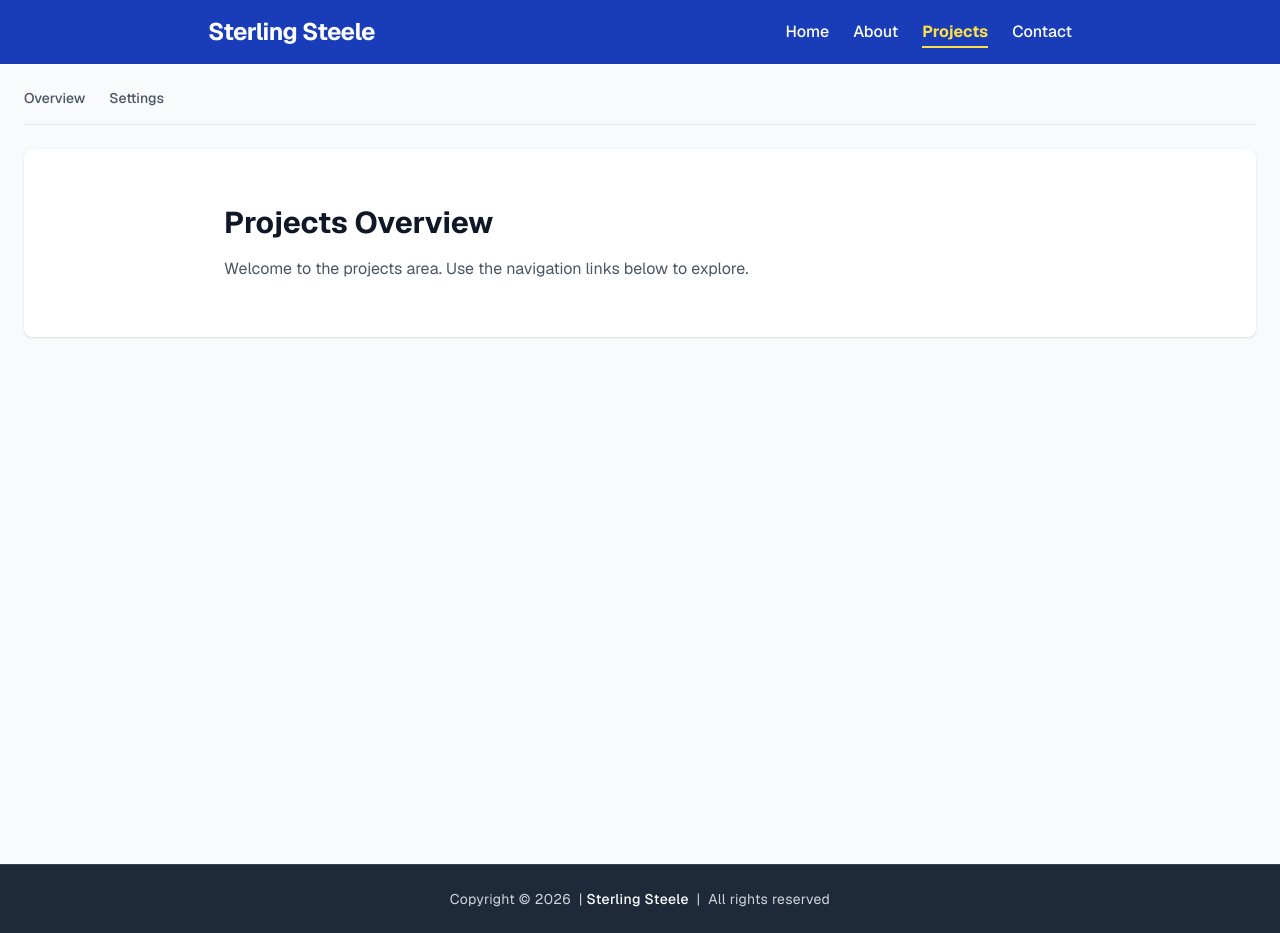
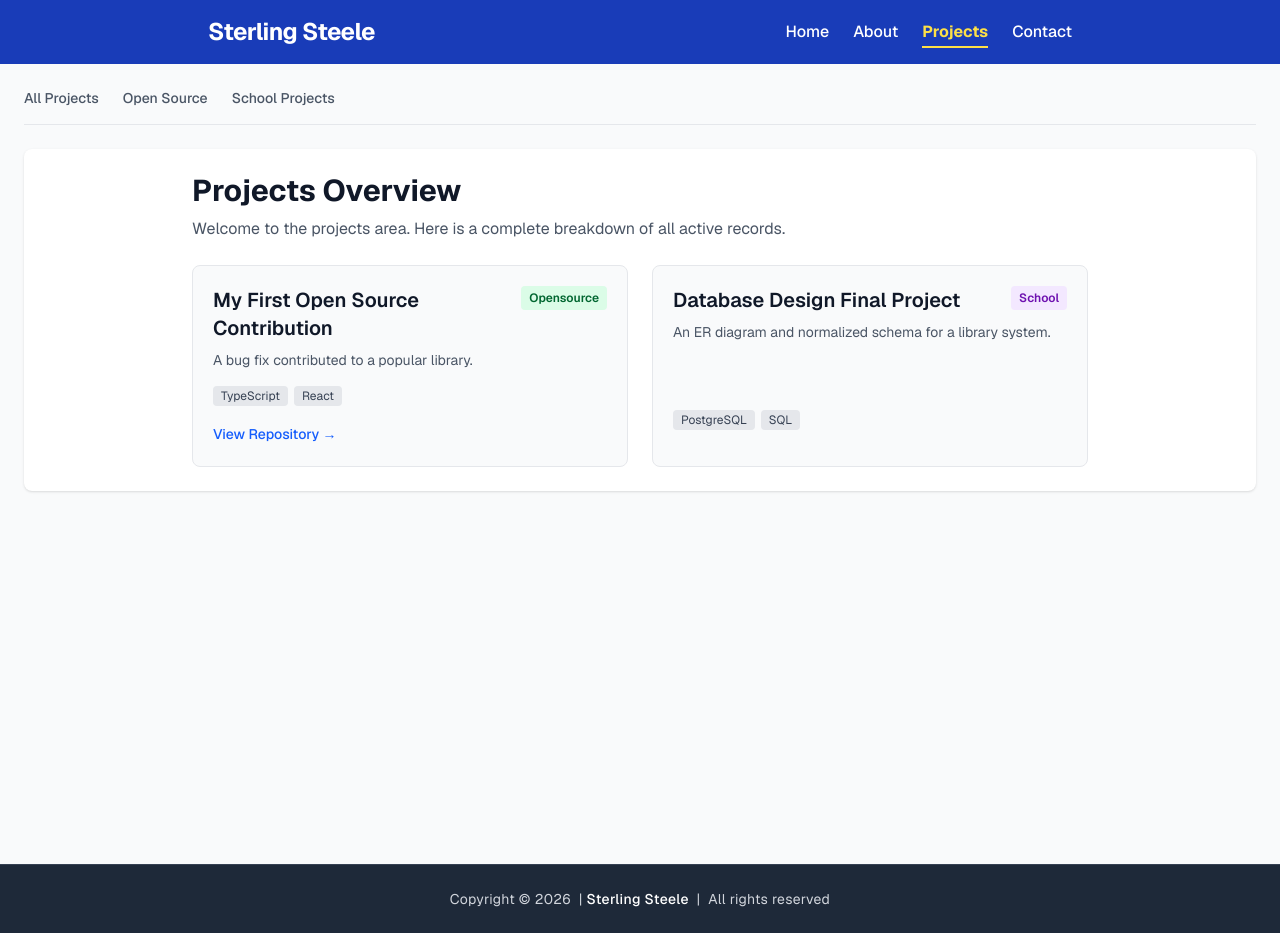
Before and after one commit to sterlingwebsite/wdd430-portfolio, a Next.js app: page /projects in a window 1280 px wide. Built offline with nearby package versions, Linux system fonts and the light colour scheme.

Commit message:
Fetching Data

```diff
--- /dev/null
+++ b/app/api/projects/[id]/route.ts
@@ -0,0 +1,38 @@
+import { NextRequest, NextResponse } from 'next/server';
+import { getProjectById } from '@/lib/projects-db';
+
+interface RouteContext {
+  params: Promise<{ id: string }>;
+}
+
+export async function GET(request: NextRequest, { params }: RouteContext) {
+  try {
+    const resolvedParams = await params;
+    const rawId = resolvedParams.id;
+
+    const id = Number(rawId);
+
+    if (Number.isNaN(id)) {
+      return NextResponse.json(
+        { error: 'Invalid id: ID must be a valid number' },
+        { status: 400 }
+      );
+    }
+
+    const project = getProjectById(id);
+
+    if (!project) {
+      return NextResponse.json(
+        { error: 'Project not found' },
+        { status: 404 }
+      );
+    }
+
+    return NextResponse.json(project, { status: 200 });
+  } catch (error) {
+    return NextResponse.json(
+      { error: 'Internal Server Error' },
+      { status: 500 }
+    );
+  }
+}
--- /dev/null
+++ b/app/api/projects/route.ts
@@ -0,0 +1,19 @@
+// app/api/projects/route.ts
+import { NextRequest, NextResponse } from 'next/server';
+import { getProjects } from '@/lib/projects-db';
+
+export async function GET(request: NextRequest) {
+  try {
+    const { searchParams } = request.nextUrl;
+    const type = searchParams.get('type');
+
+    const projectsList = getProjects(type);
+
+    return NextResponse.json(projectsList, { status: 200 });
+  } catch (error) {
+    return NextResponse.json(
+      { error: 'Internal Server Error' },
+      { status: 500 }
+    );
+  }
+}
--- a/app/projects/layout.tsx
+++ b/app/projects/layout.tsx
@@ -1,3 +1,4 @@
+// app/projects/layout.tsx
 import Link from 'next/link';
 
 export default function ProjectsLayout({
@@ -14,15 +15,23 @@ export default function ProjectsLayout({
               href="/projects"
               className="hover:text-blue-600 dark:hover:text-blue-400 transition-colors"
             >
-              Overview
+              All Projects
             </Link>
           </li>
           <li>
             <Link
-              href="/projects/settings"
+              href="/projects/opensource"
               className="hover:text-blue-600 dark:hover:text-blue-400 transition-colors"
             >
-              Settings
+              Open Source
+            </Link>
+          </li>
+          <li>
+            <Link
+              href="/projects/school"
+              className="hover:text-blue-600 dark:hover:text-blue-400 transition-colors"
+            >
+              School Projects
             </Link>
           </li>
         </ul>
--- a/app/projects/opensource/page.tsx
+++ b/app/projects/opensource/page.tsx
@@ -1,13 +1,78 @@
-export default function OpenSourceProjectsPage() {
+import { Project } from '@/lib/projects-db';
+
+async function fetchOpenSourceProjects(): Promise<Project[]> {
+  const res = await fetch('http://localhost:3000/api/projects?type=opensource', {
+    cache: 'no-store', // Always get fresh data
+  });
+
+  if (!res.ok) {
+    throw new Error('Failed to fetch open source projects');
+  }
+
+  return res.json();
+}
+
+export default async function OpenSourceProjectsPage() {
+  const projects = await fetchOpenSourceProjects();
+
   return (
-    <main className="p-8 max-w-4xl mx-auto">
-      <h1 className="text-3xl font-bold text-gray-900 dark:text-white mb-4">
+    <main className="max-w-4xl mx-auto">
+      <h1 className="text-3xl font-bold text-gray-900 dark:text-white mb-2">
         Open Source Projects
       </h1>
+      <p className="text-gray-600 dark:text-gray-300 mb-6">
+        Explore my open-source contributions and public repositories.
+      </p>
 
-      <p className="text-gray-600 dark:text-gray-300">
-        Welcome to the projects area. Use the navigation links below to explore my open source work.
-      </p>
+      {projects.length === 0 ? (
+        <p className="text-gray-500 dark:text-gray-400">No open source projects found.</p>
+      ) : (
+        <div className="grid gap-6 sm:grid-cols-2">
+          {projects.map((project) => (
+            <div
+              key={project.id}
+              className="border border-gray-200 dark:border-gray-700 rounded-lg p-5 bg-gray-50 dark:bg-gray-900/50 flex flex-col justify-between"
+            >
+              <div>
+                <div className="flex justify-between items-start mb-2">
+                  <h2 className="text-xl font-semibold text-gray-900 dark:text-white">
+                    {project.title}
+                  </h2>
+                  <span className="text-xs font-semibold px-2 py-1 rounded capitalize bg-green-100 text-green-800 dark:bg-green-900/30 dark:text-green-400">
+                    {project.type}
+                  </span>
+                </div>
+                <p className="text-gray-600 dark:text-gray-300 text-sm mb-4">
+                  {project.description}
+                </p>
+              </div>
+
+              <div>
+                <div className="flex flex-wrap gap-1.5 mb-4">
+                  {project.technologies.map((tech) => (
+                    <span
+                      key={tech}
+                      className="text-xs bg-gray-200 dark:bg-gray-700 text-gray-700 dark:text-gray-300 px-2 py-0.5 rounded"
+                    >
+                      {tech}
+                    </span>
+                  ))}
+                </div>
+                {project.link && (
+                  <a
+                    href={project.link}
+                    target="_blank"
+                    rel="noopener noreferrer"
+                    className="inline-block text-sm text-blue-600 dark:text-blue-400 hover:underline font-medium"
+                  >
+                    View Repository →
+                  </a>
+                )}
+              </div>
+            </div>
+          ))}
+        </div>
+      )}
     </main>
   );
 }
--- a/app/projects/page.tsx
+++ b/app/projects/page.tsx
@@ -1,13 +1,83 @@
-export default function ProjectsOverviewPage() {
+// app/projects/page.tsx
+import { Project } from '@/lib/projects-db';
+
+async function fetchProjects(): Promise<Project[]> {
+  const res = await fetch('http://localhost:3000/api/projects', {
+    cache: 'no-store',
+  });
+
+  if (!res.ok) {
+    throw new Error('Failed to fetch projects');
+  }
+
+  return res.json();
+}
+
+export default async function ProjectsOverviewPage() {
+  const projects = await fetchProjects();
+
   return (
-    <main className="p-8 max-w-4xl mx-auto">
-      <h1 className="text-3xl font-bold text-gray-900 dark:text-white mb-4">
+    <main className="max-w-4xl mx-auto">
+      <h1 className="text-3xl font-bold text-gray-900 dark:text-white mb-2">
         Projects Overview
       </h1>
+      <p className="text-gray-600 dark:text-gray-300 mb-6">
+        Welcome to the projects area. Here is a complete breakdown of all active records.
+      </p>
 
-      <p className="text-gray-600 dark:text-gray-300">
-        Welcome to the projects area. Use the navigation links below to explore.
-      </p>
+      {projects.length === 0 ? (
+        <p className="text-gray-500 dark:text-gray-400">No projects found.</p>
+      ) : (
+        <div className="grid gap-6 sm:grid-cols-2">
+          {projects.map((project) => (
+            <div
+              key={project.id}
+              className="border border-gray-200 dark:border-gray-700 rounded-lg p-5 bg-gray-50 dark:bg-gray-900/50 flex flex-col justify-between"
+            >
+              <div>
+                <div className="flex justify-between items-start mb-2">
+                  <h2 className="text-xl font-semibold text-gray-900 dark:text-white">
+                    {project.title}
+                  </h2>
+                  <span className={`text-xs font-semibold px-2 py-1 rounded capitalize ${
+                    project.type === 'opensource'
+                      ? 'bg-green-100 text-green-800 dark:bg-green-900/30 dark:text-green-400'
+                      : 'bg-purple-100 text-purple-800 dark:bg-purple-900/30 dark:text-purple-400'
+                  }`}>
+                    {project.type}
+                  </span>
+                </div>
+                <p className="text-gray-600 dark:text-gray-300 text-sm mb-4">
+                  {project.description}
+                </p>
+              </div>
+
+              <div>
+                <div className="flex flex-wrap gap-1.5 mb-4">
+                  {project.technologies.map((tech) => (
+                    <span
+                      key={tech}
+                      className="text-xs bg-gray-200 dark:bg-gray-700 text-gray-700 dark:text-gray-300 px-2 py-0.5 rounded"
+                    >
+                      {tech}
+                    </span>
+                  ))}
+                </div>
+                {project.link && (
+                  <a
+                    href={project.link}
+                    target="_blank"
+                    rel="noopener noreferrer"
+                    className="inline-block text-sm text-blue-600 dark:text-blue-400 hover:underline font-medium"
+                  >
+                    View Repository →
+                  </a>
+                )}
+              </div>
+            </div>
+          ))}
+        </div>
+      )}
     </main>
   );
 }
--- a/app/projects/school/page.tsx
+++ b/app/projects/school/page.tsx
@@ -1,13 +1,78 @@
-export default function SchoolProjectsPage() {
+import { Project } from '@/lib/projects-db';
+
+async function fetchSchoolProjects(): Promise<Project[]> {
+  const res = await fetch('http://localhost:3000/api/projects?type=school', {
+    cache: 'no-store',
+  });
+
+  if (!res.ok) {
+    throw new Error('Failed to fetch school projects');
+  }
+
+  return res.json();
+}
+
+export default async function SchoolProjectsPage() {
+  const projects = await fetchSchoolProjects();
+
   return (
-    <main className="p-8 max-w-4xl mx-auto">
-      <h1 className="text-3xl font-bold text-gray-900 dark:text-white mb-4">
+    <main className="max-w-4xl mx-auto">
+      <h1 className="text-3xl font-bold text-gray-900 dark:text-white mb-2">
         School Projects
       </h1>
+      <p className="text-gray-600 dark:text-gray-300 mb-6">
+        Review coursework projects, database architectures, and academic assignments.
+      </p>
 
-      <p className="text-gray-600 dark:text-gray-300">
-        Welcome to the projects area. Use the navigation links below to explore my school projects.
-      </p>
+      {projects.length === 0 ? (
+        <p className="text-gray-500 dark:text-gray-400">No school projects found.</p>
+      ) : (
+        <div className="grid gap-6 sm:grid-cols-2">
+          {projects.map((project) => (
+            <div
+              key={project.id}
+              className="border border-gray-200 dark:border-gray-700 rounded-lg p-5 bg-gray-50 dark:bg-gray-900/50 flex flex-col justify-between"
+            >
+              <div>
+                <div className="flex justify-between items-start mb-2">
+                  <h2 className="text-xl font-semibold text-gray-900 dark:text-white">
+                    {project.title}
+                  </h2>
+                  <span className="text-xs font-semibold px-2 py-1 rounded capitalize bg-purple-100 text-purple-800 dark:bg-purple-900/30 dark:text-purple-400">
+                    {project.type}
+                  </span>
+                </div>
+                <p className="text-gray-600 dark:text-gray-300 text-sm mb-4">
+                  {project.description}
+                </p>
+              </div>
+
+              <div>
+                <div className="flex flex-wrap gap-1.5 mb-4">
+                  {project.technologies.map((tech) => (
+                    <span
+                      key={tech}
+                      className="text-xs bg-gray-200 dark:bg-gray-700 text-gray-700 dark:text-gray-300 px-2 py-0.5 rounded"
+                    >
+                      {tech}
+                    </span>
+                  ))}
+                </div>
+                {project.link && (
+                  <a
+                    href={project.link}
+                    target="_blank"
+                    rel="noopener noreferrer"
+                    className="inline-block text-sm text-blue-600 dark:text-blue-400 hover:underline font-medium"
+                  >
+                    View Project →
+                  </a>
+                )}
+              </div>
+            </div>
+          ))}
+        </div>
+      )}
     </main>
   );
 }
--- /dev/null
+++ b/lib/projects-db.ts
@@ -0,0 +1,35 @@
+export interface Project {
+  id: number;
+  title: string;
+  description: string;
+  type: 'opensource' | 'school';
+  technologies: string[];
+  link?: string;
+}
+
+export const projects: Project[] = [
+  {
+    id: 1,
+    title: 'My First Open Source Contribution',
+    description: 'A bug fix contributed to a popular library.',
+    type: 'opensource',
+    technologies: ['TypeScript', 'React'],
+    link: 'https://github.com/example/repo'
+  },
+  {
+    id: 2,
+    title: 'Database Design Final Project',
+    description: 'An ER diagram and normalized schema for a library system.',
+    type: 'school',
+    technologies: ['PostgreSQL', 'SQL']
+  }
+];
+
+export function getProjects(type?: string | null): Project[] {
+  if (type) return projects.filter(p => p.type === type);
+  return projects;
+}
+
+export function getProjectById(id: number): Project | null {
+  return projects.find(p => p.id === id) ?? null;
+}
```
